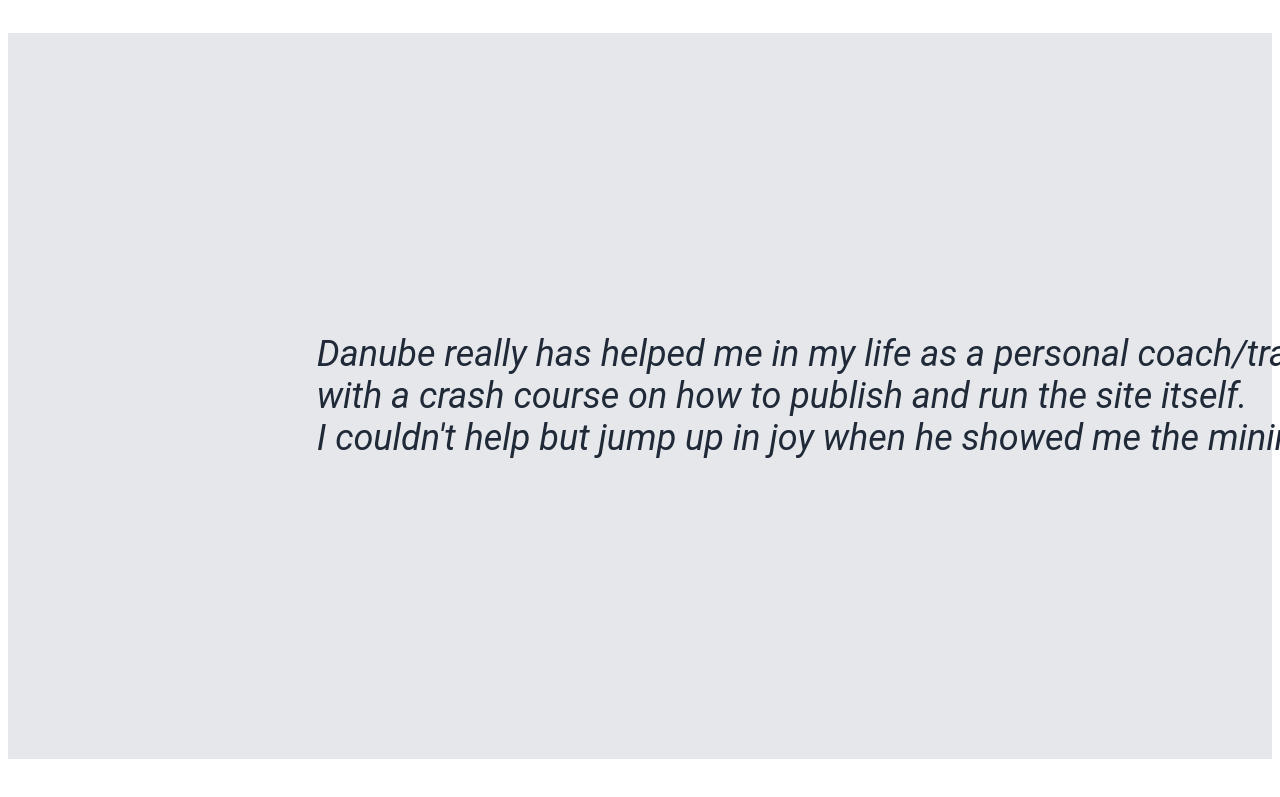
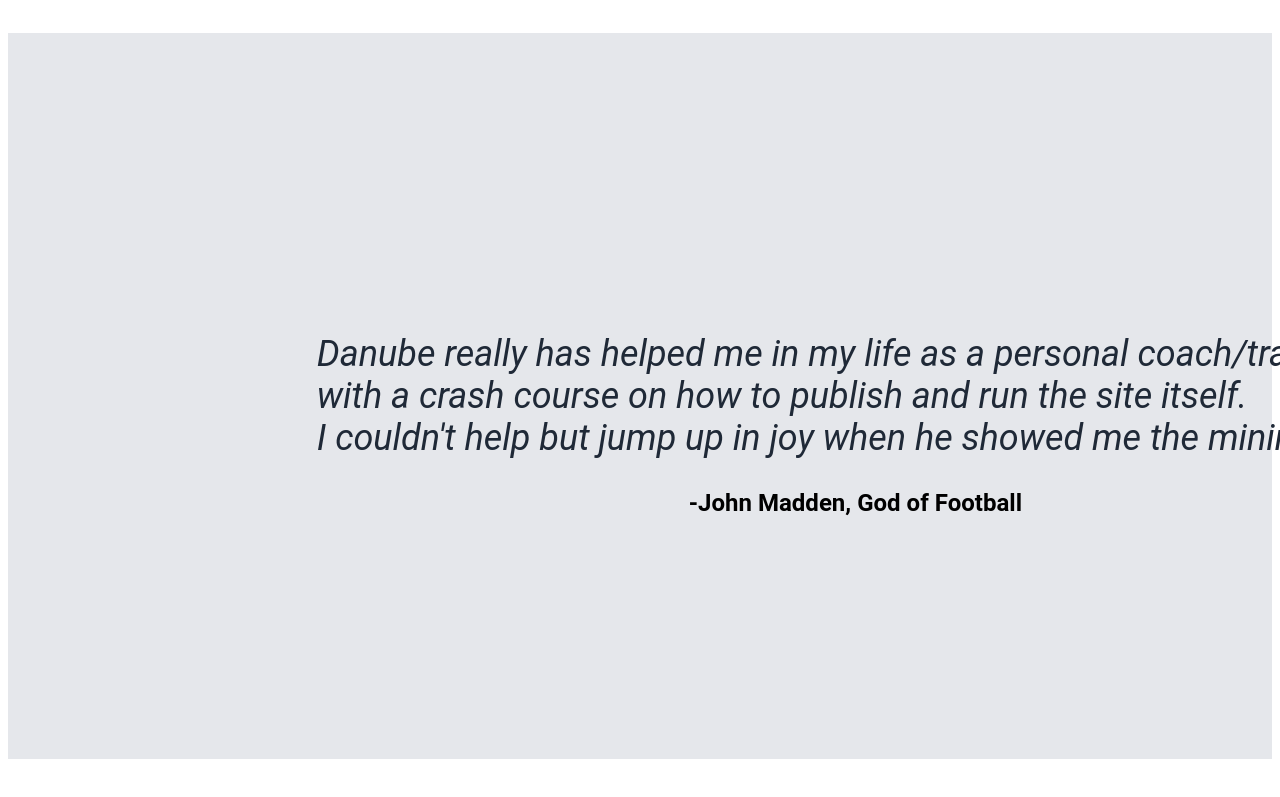
Before and after one commit to Danube69/genesis-landing-page, a plain HTML site: page index.html in a window 1280 px wide. Shown: the part 1168-1965 px from the top of the page. Drawn offline with Linux system fonts and the light colour scheme.

Commit message:
quote section done section 4 call to action is up

```diff
--- a/index.html
+++ b/index.html
@@ -42,7 +42,7 @@
  </div>
 </div>
  <p class="quote"> Danube really has helped me in my life as a personal coach/trainer when I got a landing page from him built at the cheap price of $250 <br> with a crash course on how to publish and run the site itself. <br> I couldn't help but jump up in joy when he showed me the minimalistic design of my landing page!!!</p>
-
+<h3> -John Madden, God of Football</h3>
 </div>
 </body>
 </html>
--- a/stylepage.css
+++ b/stylepage.css
@@ -169,5 +169,14 @@
     display:flex;
     word-wrap: break-word;
     padding: 300px;
-    text-align: left;
+    justify-content: left;
 }
+
+h3 {
+   float: right;
+   position: relative;
+   top: -330px;
+   left: -250px;
+   font-size:x-large;
+   font-weight: bold;
+}
```
